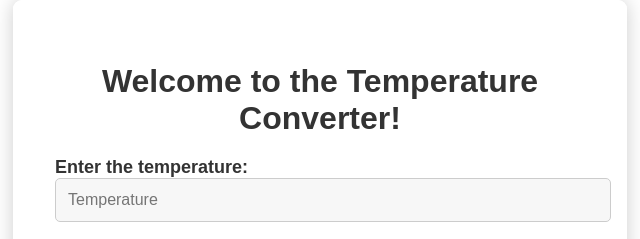
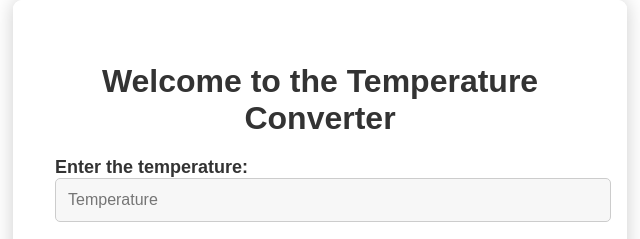
Before and after one commit to mb29g7/temperaturechanger, a plain HTML site: page index.html in a window 1280 px wide. Shown: the top 239 px of the page, 320-960 px from the left. Drawn offline with Linux system fonts and the light colour scheme.

Commit message:
Update index.html

```diff
--- a/index.html
+++ b/index.html
@@ -8,7 +8,7 @@
 </head>
 <body>
     <div class="container">
-        <h1>Welcome to the Temperature Converter!</h1>
+        <h1>Welcome to the Temperature Converter</h1>
         <form id="temperature-form">
             <label for="temperature">Enter the temperature:</label>
             <input type="text" id="temperature" placeholder="Temperature" required>
```
